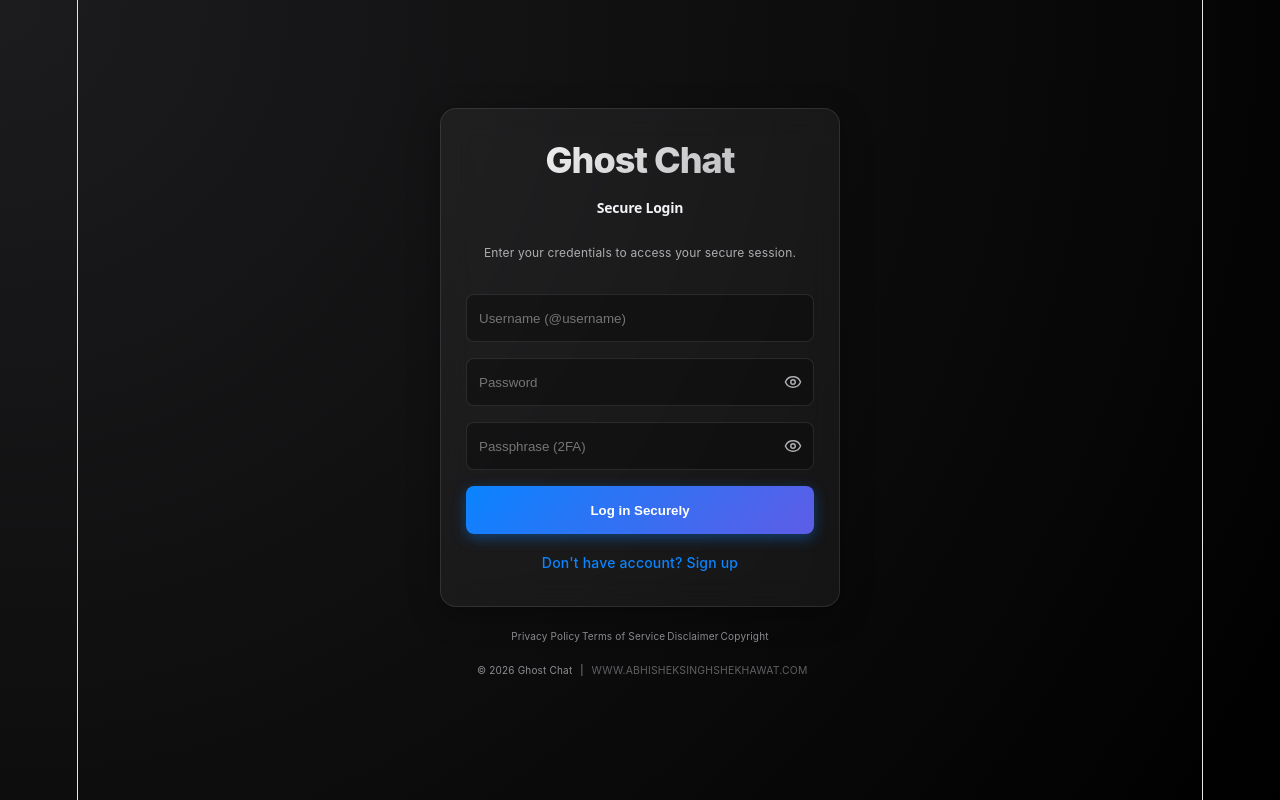
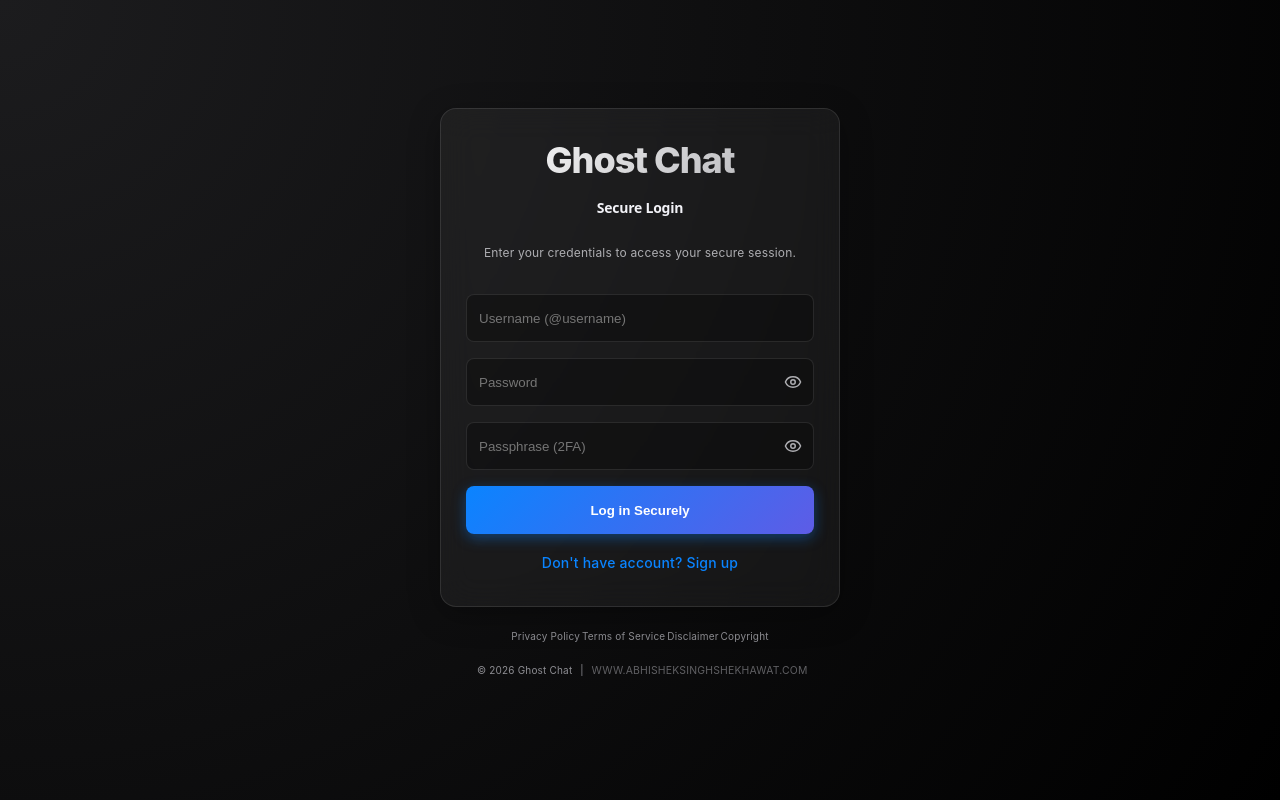
Before and after one commit to AbhishekSinghShekhawatSDE/Ghostchatapp, a React (Vite) app: page /login in a window 1280 px wide. Built offline with nearby package versions, Linux system fonts and the light colour scheme; no server answers.

Commit message:
Fix Vite boilerplate limiting #root width to 1126px

```diff
--- a/src/index.css
+++ b/src/index.css
@@ -55,11 +55,11 @@ body {
 }
 
 #root {
-  width: 1126px;
+  width: 100%;
   max-width: 100%;
-  margin: 0 auto;
-  text-align: center;
-  border-inline: 1px solid var(--border);
+  margin: 0;
+  padding: 0;
+  text-align: left;
   min-height: 100svh;
   display: flex;
   flex-direction: column;
```
